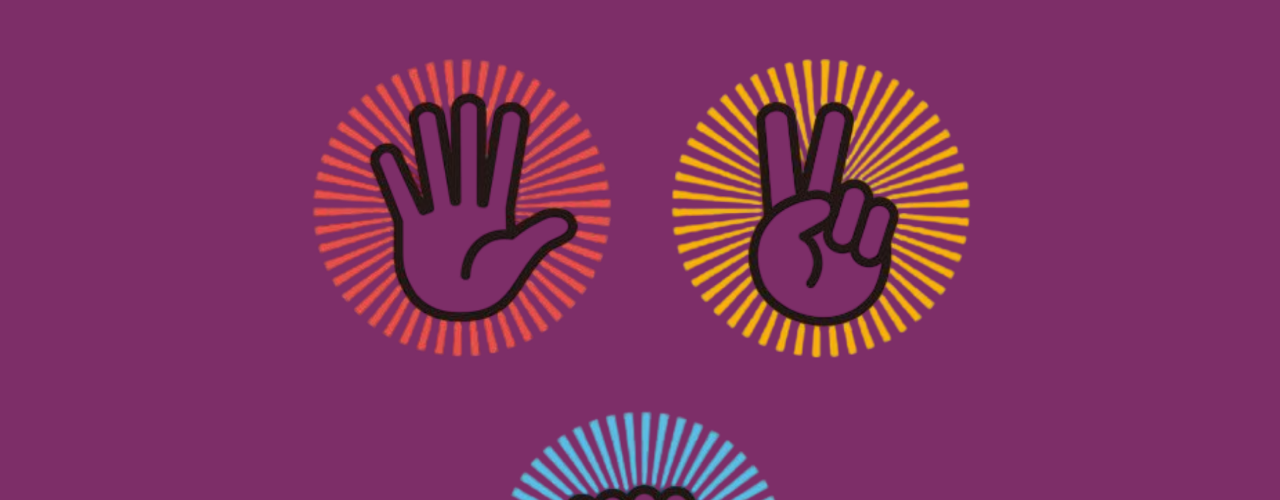
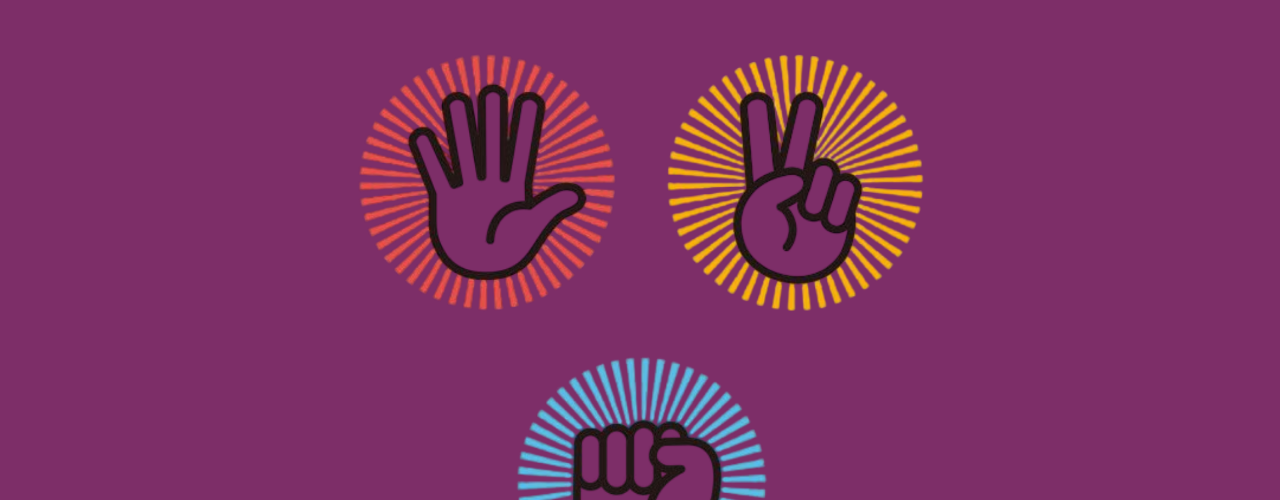
Before and after one commit to isioma-talabi/Rock-Paper-Scissors, a plain HTML site: page index.html in a window 1280 px wide. Shown: the part 300-800 px from the top of the page. Drawn offline with Linux system fonts and the light colour scheme; a web font is replaced by a local one.

Commit message:
update style.css

```diff
--- a/style.css
+++ b/style.css
@@ -2,6 +2,7 @@ body {
   margin: 0px;
   height: 100vh;
   background-color: #7d2e68;
+  overflow-y: hidden;
 
   /* background-image: linear-gradient(to bottom, #1e3655, #15173b, #15173b); */
   font-family: "Barlow Semi Condensed", sans-serif;
@@ -96,7 +97,7 @@ body {
 }
 
 img {
-  width: 350px;
+  width: 300px;
   cursor: pointer;
   transition: ease-in 0.8s;
 }
```
